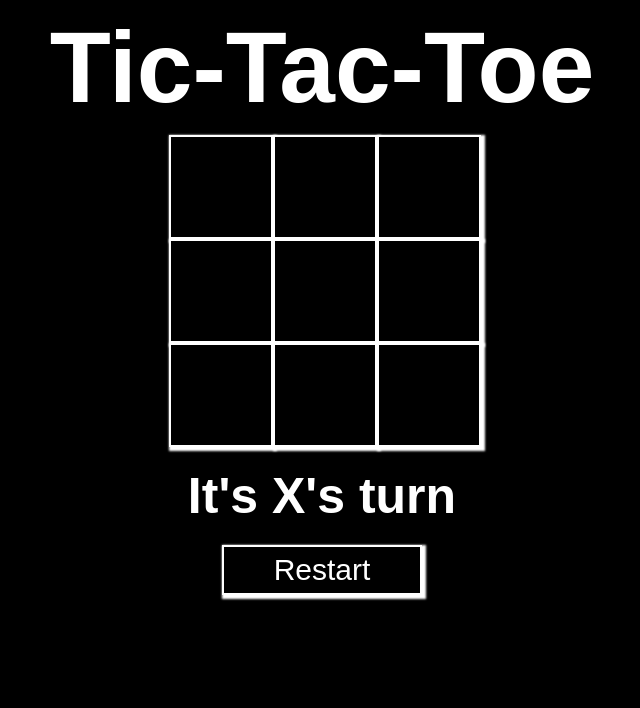
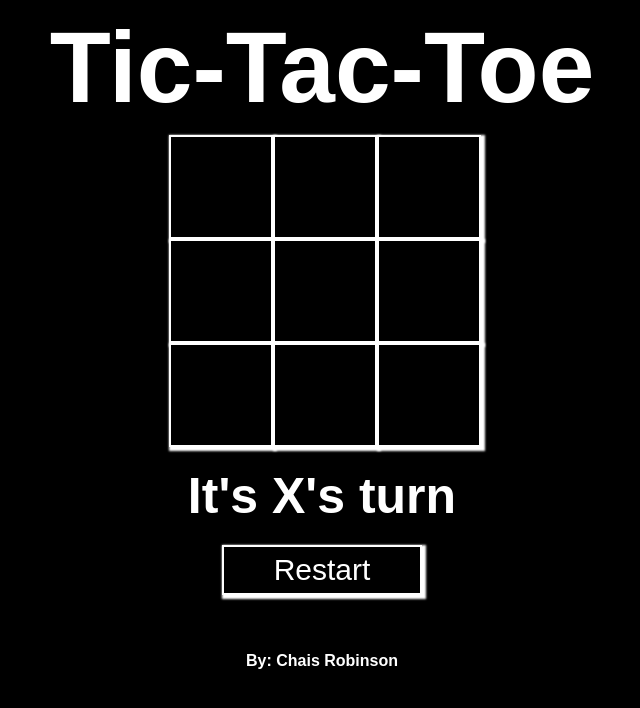
Before and after one commit to ChaisRobinson/tic-tac-toe, a plain HTML site: page index.html in a window 1280 px wide. Shown: the whole page, without its empty margins (318-958 px from the left). Drawn offline with Linux system fonts and the light colour scheme; a web font is replaced by a local one.

Commit message:
added my name

```diff
--- a/index.html
+++ b/index.html
@@ -26,7 +26,10 @@
       </div>
       <h2 class="gameStatus"></h2>
       <button class="gameRestart">Restart</button>
+      <br><br><br>
+      <h4>By: Chais Robinson</h4>
     </section>
+
     <script src="index.js" async defer></script>
   </body>
 </html>
```
